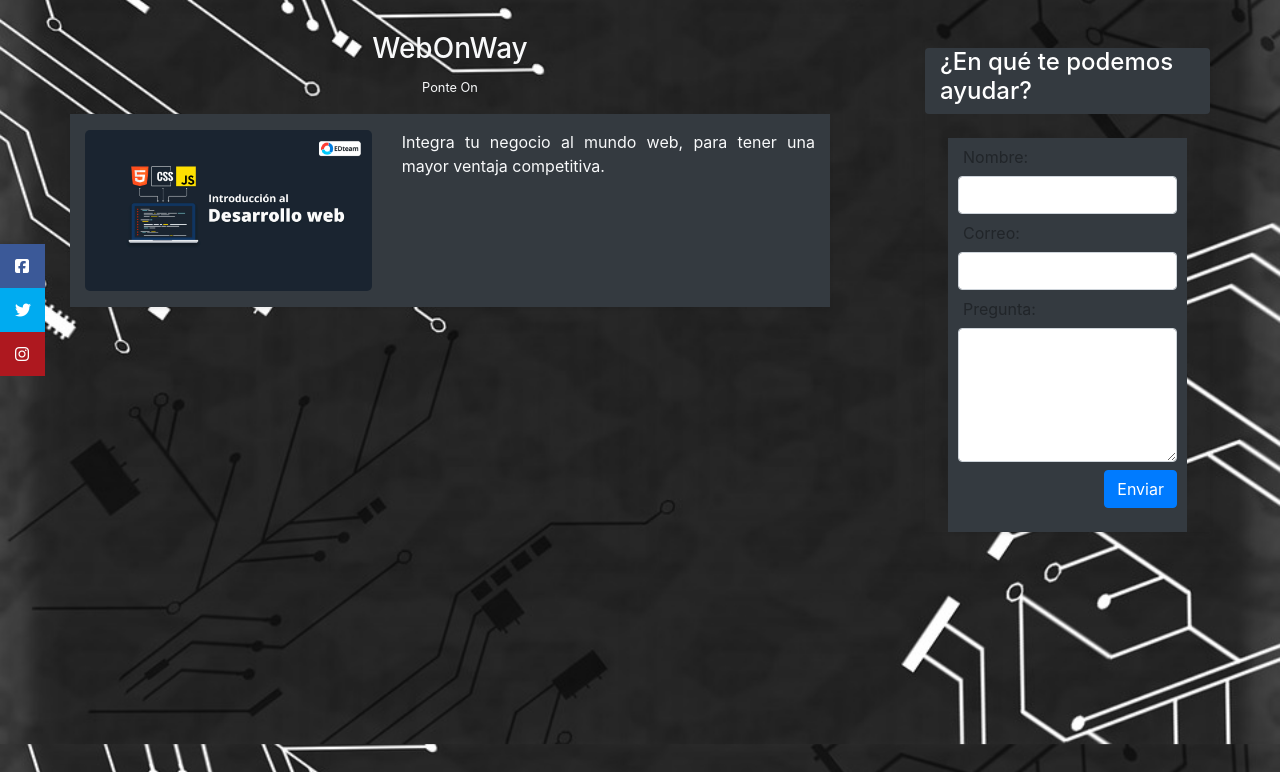
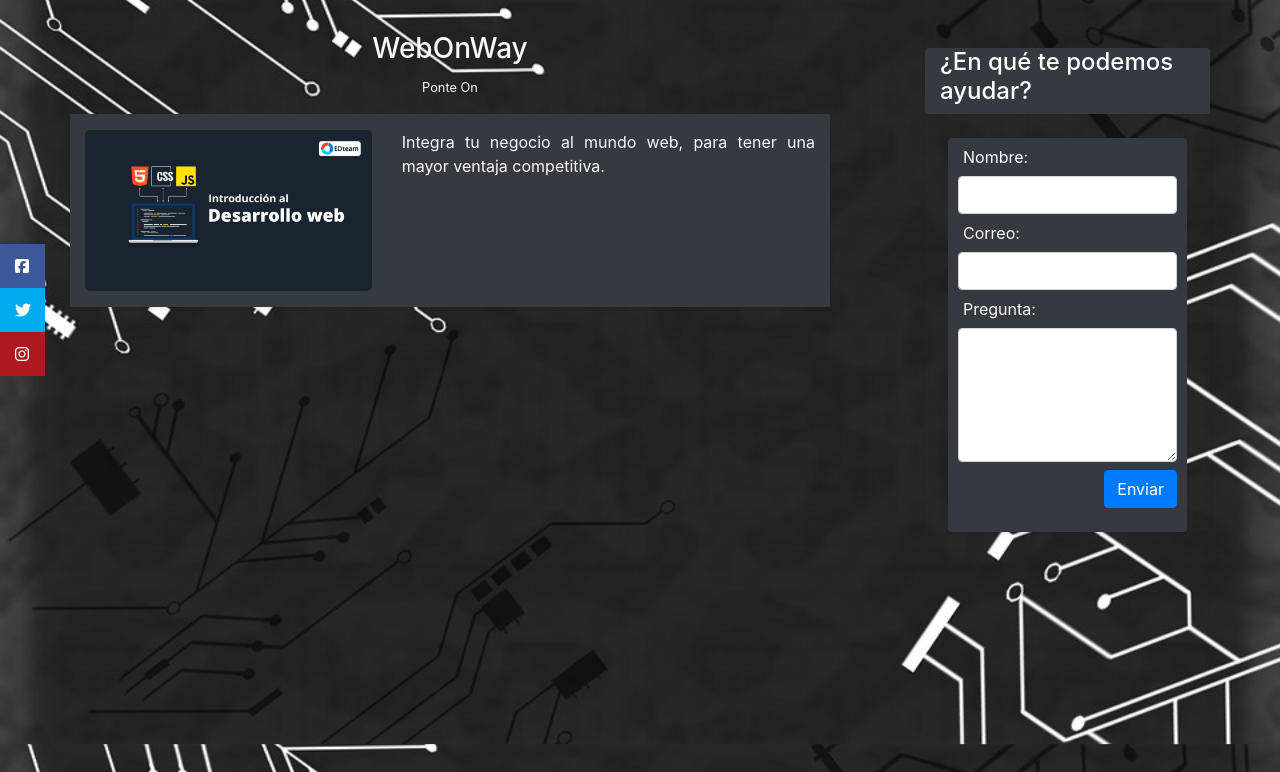
Before and after one commit to AureoGonz/WebOnWay, a PHP site: page / in a window 1280 px wide. Shown: the part 56-828 px from the top of the page. Run offline with PHP 8.4, Linux system fonts and the light colour scheme; some libraries are stand-ins or nearby versions.

Commit message:
Se hace amistoso

```diff
--- a/index.php
+++ b/index.php
@@ -71,7 +71,7 @@
                         <h4 class="text-left">¿En qué te podemos ayudar?</h4>
                     </div>
                 </div>
-                <form class="row mx-2 bg-dark mt-4">
+                <form class="row mx-2 text-light rounded bg-dark mt-4">
                     <div class="col-12 col-md-6 col-xl-12">
                         <div class="form-row">
                             <label for="contacto_nombre" class="col-12 col-form-label">Nombre:</label>
```
